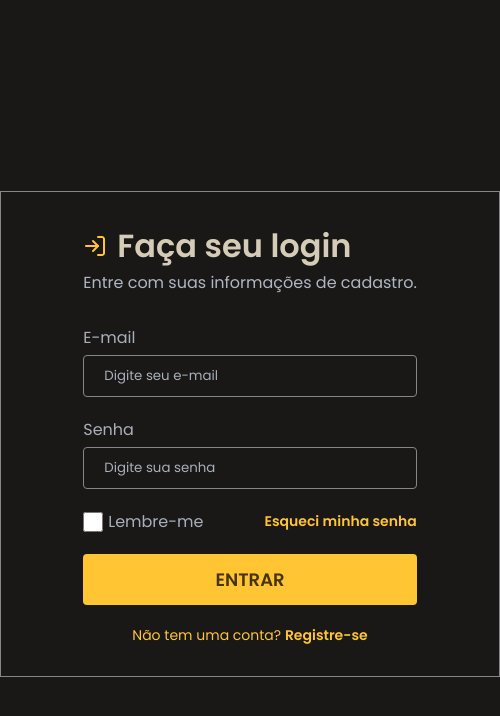
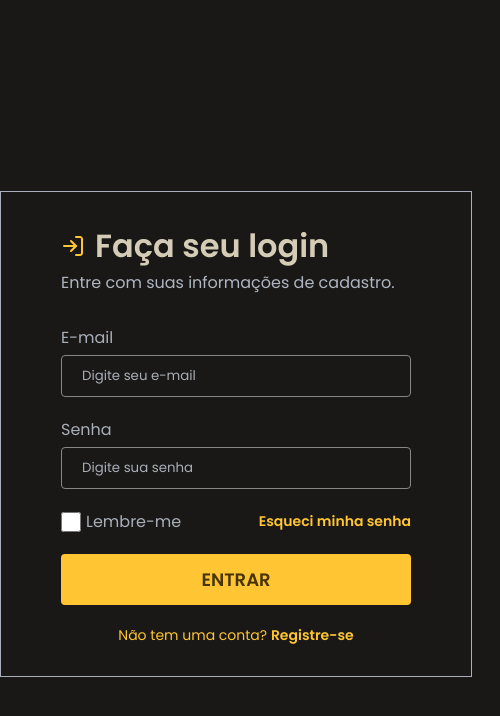
Before and after one commit to RaveleSilva/Rocketseat-Discovery-Desafios, a plain HTML site: page Login Form CSS/index.html in a window 390 px wide. Shown: the part 72-788 px from the top of the page, 500 px wide, since content can reach past the window. Drawn offline with Linux system fonts and the light colour scheme.

Commit message:
Reestilização para mídias móveis

```diff
--- a/Login Form CSS/style.css
+++ b/Login Form CSS/style.css
@@ -27,7 +27,6 @@ body{
 
 .central-container{
     background-color: #24221F;
-    min-width: 500px;
     padding: 30px 80px;
     display: flex;
     align-items: center;
@@ -154,7 +153,12 @@ form > p > a{
 
     .central-container{
         background-color: #191816;
-        border: 1px solid #868686;
+        border: 1px solid #A9AFB9;
+        padding: 30px 60px;
+    }
+
+    header > p{
+        width: 350px;
     }
 
 
```
